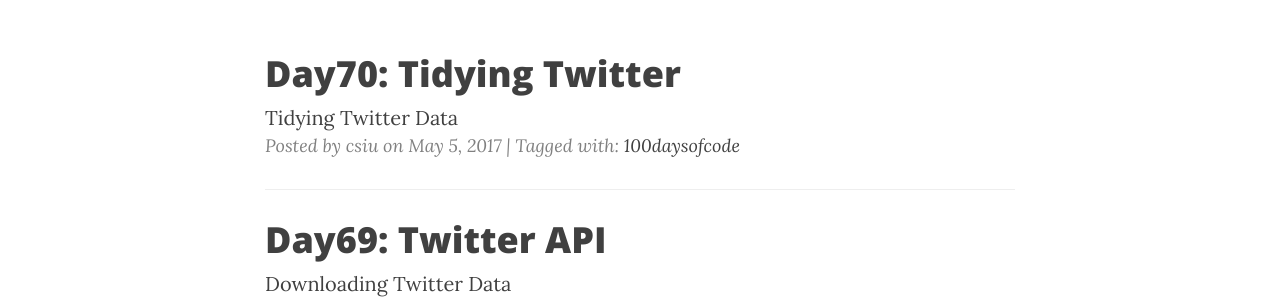
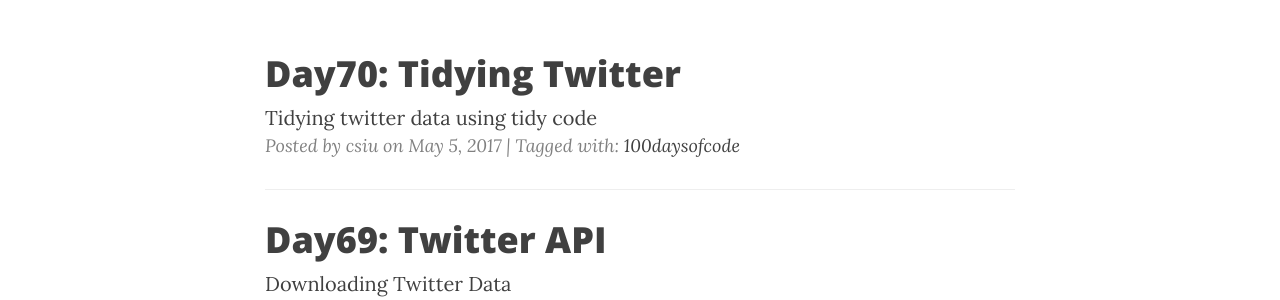
Before and after one commit to csiu/blog, a Jekyll site: the page built from index.html, in a window 1280 px wide. Shown: the part 206-506 px from the top of the page. Built offline with Jekyll 4.4.1, drawn with Linux system fonts in a browser that asks for light colours; nearby versions of some CDN libraries; the list of posts is cut into pages by our own code.

Commit message:
update excerpt

```diff
--- a/_posts/2017_100daysofcode/2017-05-05-day70.md
+++ b/_posts/2017_100daysofcode/2017-05-05-day70.md
@@ -6,7 +6,7 @@
 categories: update
 tags:
   - 100daysofcode
-excerpt: Tidying Twitter Data
+excerpt: Tidying twitter data using tidy code
 ---
 
 Today, I clean the twitter data.
```
